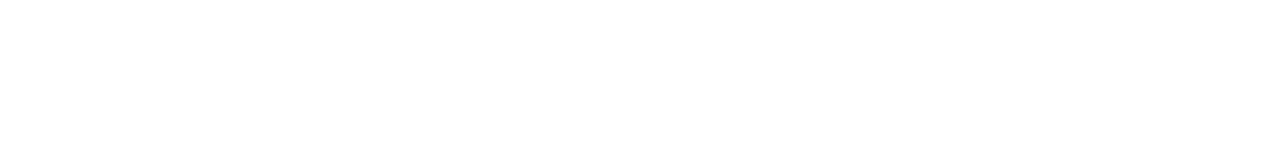
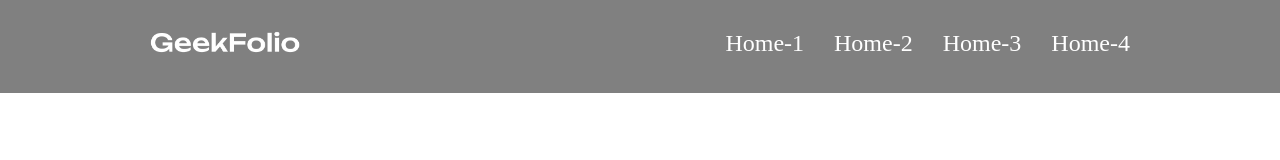
Before and after one commit to isteakahmad21/Digital-product, a plain HTML site: page index.html in a window 1280 px wide. Drawn offline with Linux system fonts and the light colour scheme.

Commit message:
nav complate

```diff
--- a/index.html
+++ b/index.html
@@ -1,11 +1,33 @@
 <!DOCTYPE html>
 <html lang="en">
+
 <head>
     <meta charset="UTF-8">
     <meta name="viewport" content="width=device-width, initial-scale=1.0">
-    <title>Document</title>
+    <link rel="stylesheet" href="style.css">
+    <title>Digital Project</title>
 </head>
+
 <body>
+    <header>
+        <nav>
+            <div class="manu-container">
+                <div><img class="logo" src="./logo/logo-light.png" alt=""></div>
+                <div>
+                    <ul>
+                        <li>Home-1</li>
+                        <li>Home-2</li>
+                        <li>Home-3</li>
+                        <li>Home-4</li>
+                    </ul>
+                </div>
+            </div>
+        </nav>
+    </header>
+    <main></main>
+    <footer>
 
+    </footer>
 </body>
+
 </html>
--- a/style.css
+++ b/style.css
@@ -0,0 +1,32 @@
+* {
+    margin: 0;
+    padding: 0;
+}
+
+nav {
+    background-color: gray;
+    padding: 30px 150px;
+    color: #fff;
+}
+
+.manu-container {
+    display: flex;
+    justify-content: space-between
+}
+
+.manu-container .logo {
+    width: 150px;
+}
+
+.manu-container ul {
+    display: flex;
+    gap: 30px;
+    list-style: none;
+    font-size: 1.5rem;
+
+}
+
+.manu-container ul li:hover {
+    color: blue;
+    cursor: pointer;
+}
```
Also changed, not shown: test.html (+5 -8 lines).
